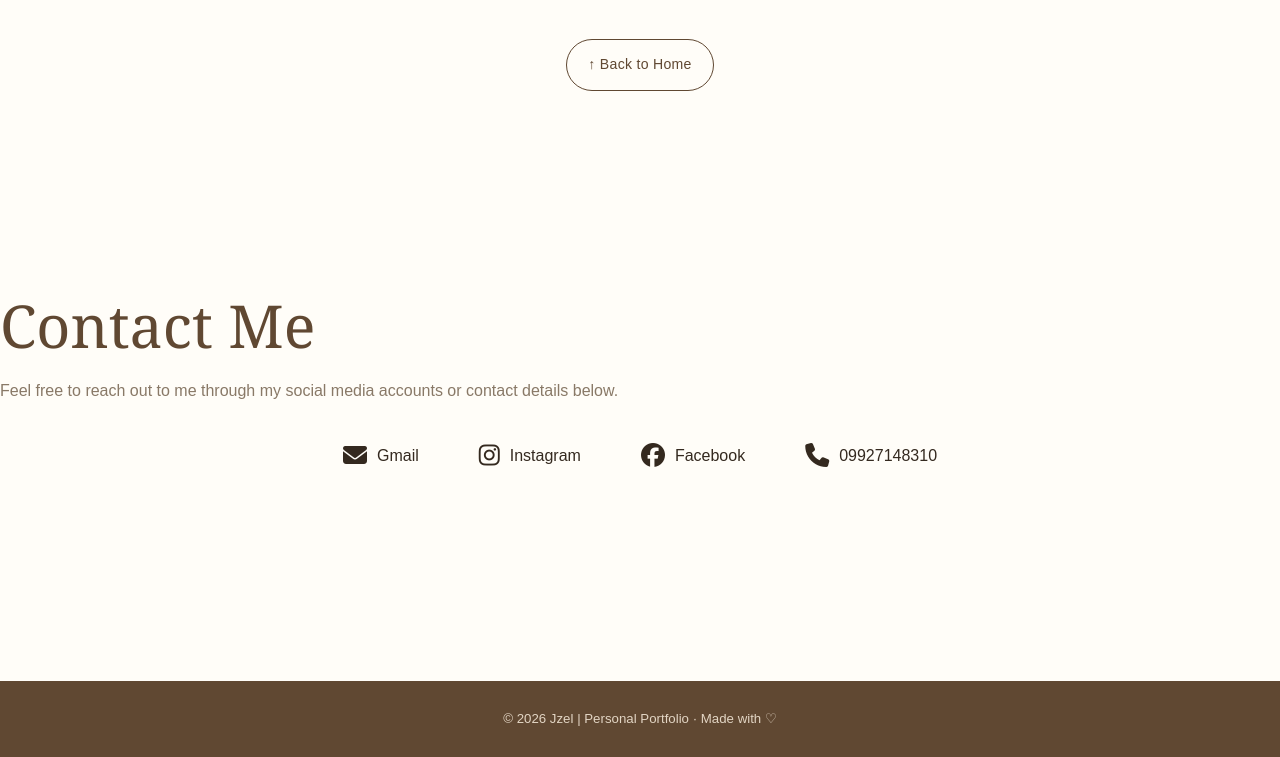
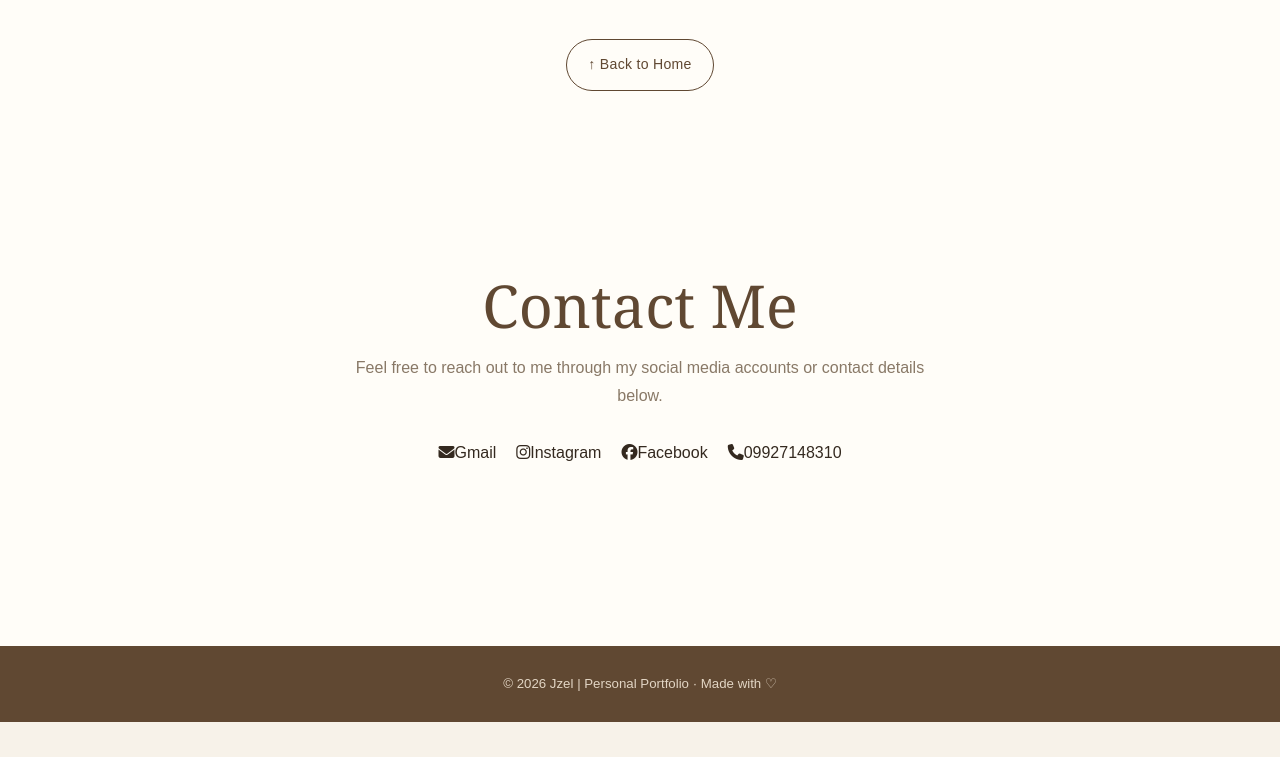
Before and after one commit to jzelbautista/jzel, a plain HTML site: page index.html in a window 1280 px wide. Shown: the part 7076-7833 px from the top of the page. After the commit the page ends 7798 px from the top, so only its background shows below. Drawn offline with Linux system fonts and the light colour scheme.

Commit message:
Refactor contact section and styles in index.html

```diff
--- a/index.html
+++ b/index.html
@@ -398,13 +398,12 @@
       </div>
     </section>
 
-<section id="contact">
+<section id="contact-details" class="contact-details">
     <h2>Contact Me</h2>
     <p>Feel free to reach out to me through my social media accounts or contact details below.</p>
 
     <div class="contact-container">
-
-        <a href="mailto:jzelsia@gmail.com" class="contact-item">
+        <a href="mailto: jzelsia@gmail.com" class="contact-item">
             <i class="fas fa-envelope"></i>
             <span>Gmail</span>
         </a>
@@ -425,65 +424,46 @@
             <i class="fas fa-phone"></i>
             <span>09927148310</span>
         </a>
-
     </div>
 </section>
 
 <style>
-    .social-links {
-  display: flex;
-  flex-wrap: wrap;
-  gap: 12px;
-  margin-top: 25px;
+
+/* Bottom Contact Details */
+.contact-details {
+    width: 100%;
+    padding: 80px 20px;
+    text-align: center;
+    box-sizing: border-box;
 }
 
-.social-btn {
-  display: inline-flex;
-  align-items: center;
-  gap: 9px;
-  padding: 13px 20px;
-  background: var(--cream);
-  color: var(--brown);
-  border: 1px solid var(--line);
-  border-radius: 30px;
-  font-size: 14px;
-  transition: .3s;
+.contact-details h2 {
+    text-align: center;
+    margin-bottom: 15px;
 }
 
-.social-btn:hover {
-  background: var(--brown);
-  color: white;
-  transform: translateY(-4px);
+.contact-details p {
+    text-align: center;
+    margin: 0 auto 30px;
+    max-width: 600px;
 }
 
-.contact-container {
+.contact-details .contact-container {
     display: flex;
     justify-content: center;
     align-items: center;
     flex-wrap: wrap;
     gap: 20px;
-    margin-top: 25px;
+    margin: 0 auto;
+    width: 100%;
 }
 
-.contact-item {
+.contact-details .contact-item {
     display: flex;
+    justify-content: center;
     align-items: center;
-    gap: 10px;
-    padding: 12px 20px;
-    border-radius: 12px;
-    text-decoration: none;
-    color: inherit;
-    transition: 0.3s ease;
 }
 
-.contact-item i {
-    font-size: 24px;
-}
-
-.contact-item:hover {
-    transform: translateY(-5px);
-    opacity: 0.75;
-}
   </style>
   </main>
 
```
